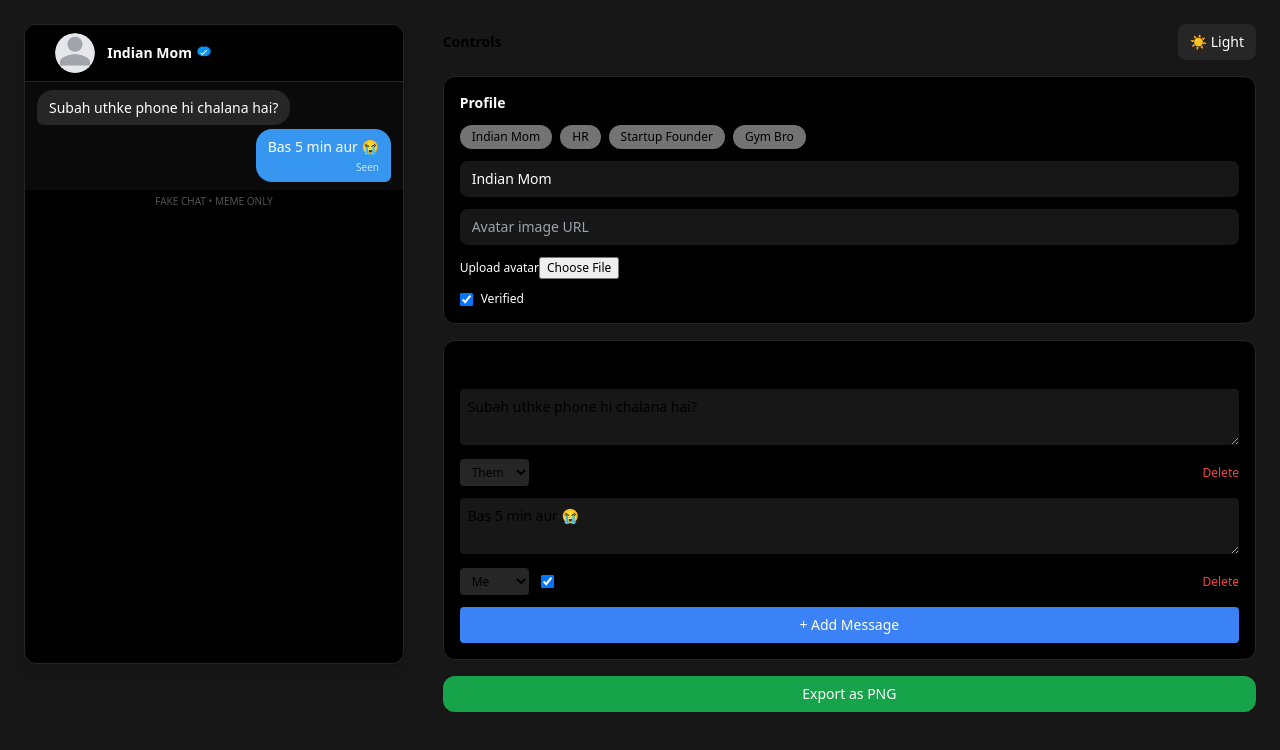
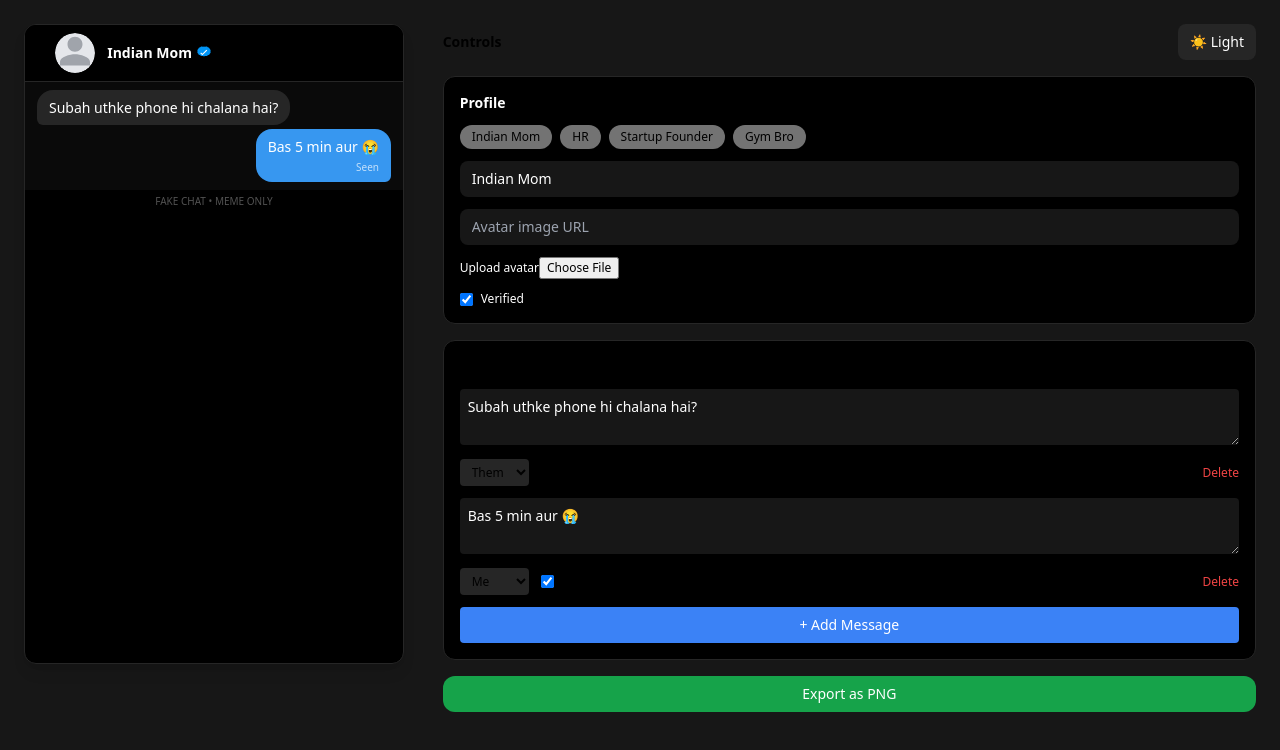
Before and after one commit to jhalucky/chatxmeme, a React (Vite) app: page / in a window 1280 px wide. Shown: the top 750 px of the page. Built offline with nearby package versions, Linux system fonts and the light colour scheme.

Commit message:
file added

```diff
--- a/src/components/controls/MessageEditor.tsx
+++ b/src/components/controls/MessageEditor.tsx
@@ -40,7 +40,7 @@ const MessageEditor = ({ messages, setMessages }: Props) => {
             onChange={(e) =>
               updateMessage(m.id, "text", e.target.value)
             }
-            className="w-full p-2 text-sm rounded bg-neutral-100 dark:bg-neutral-900 outline-none"
+            className="w-full p-2 text-sm rounded bg-neutral-100 dark:bg-neutral-900 outline-none dark:text-white"
           />
 
           <div className="flex items-center gap-3 text-xs">
```
